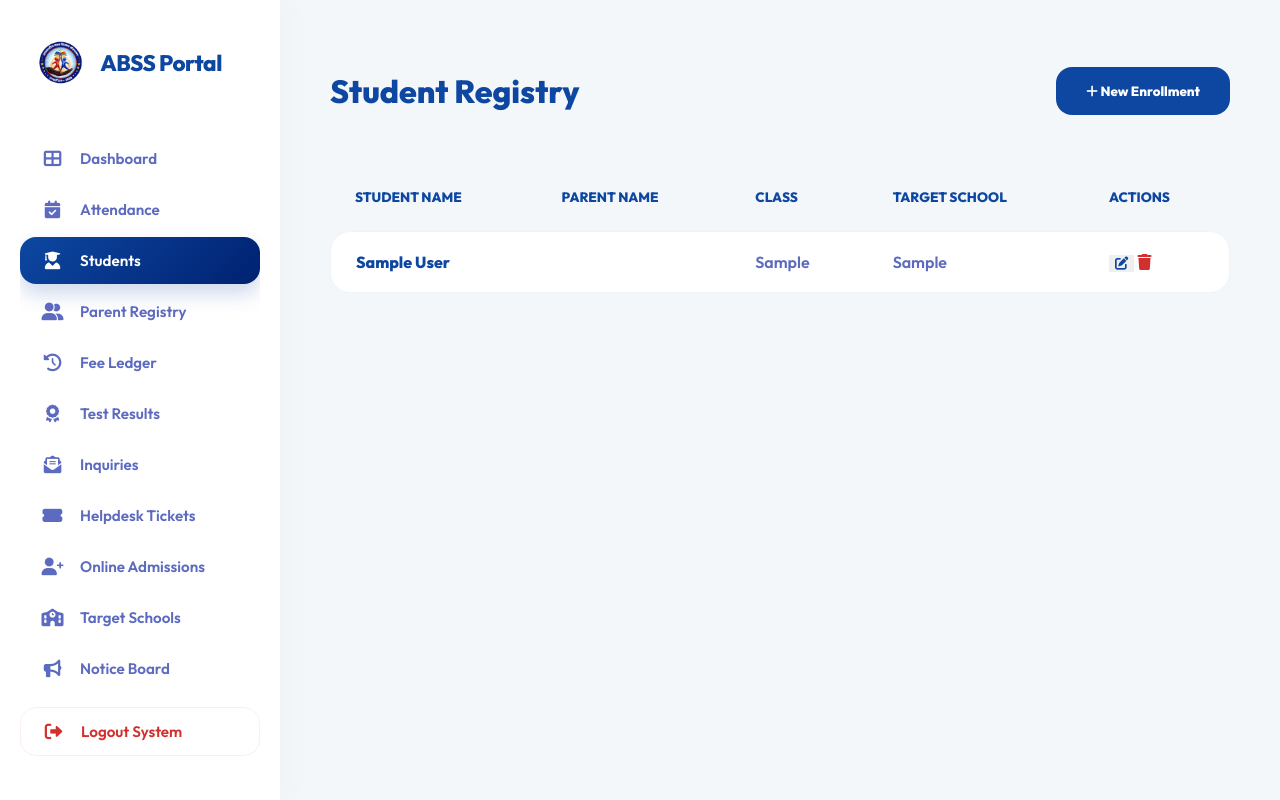
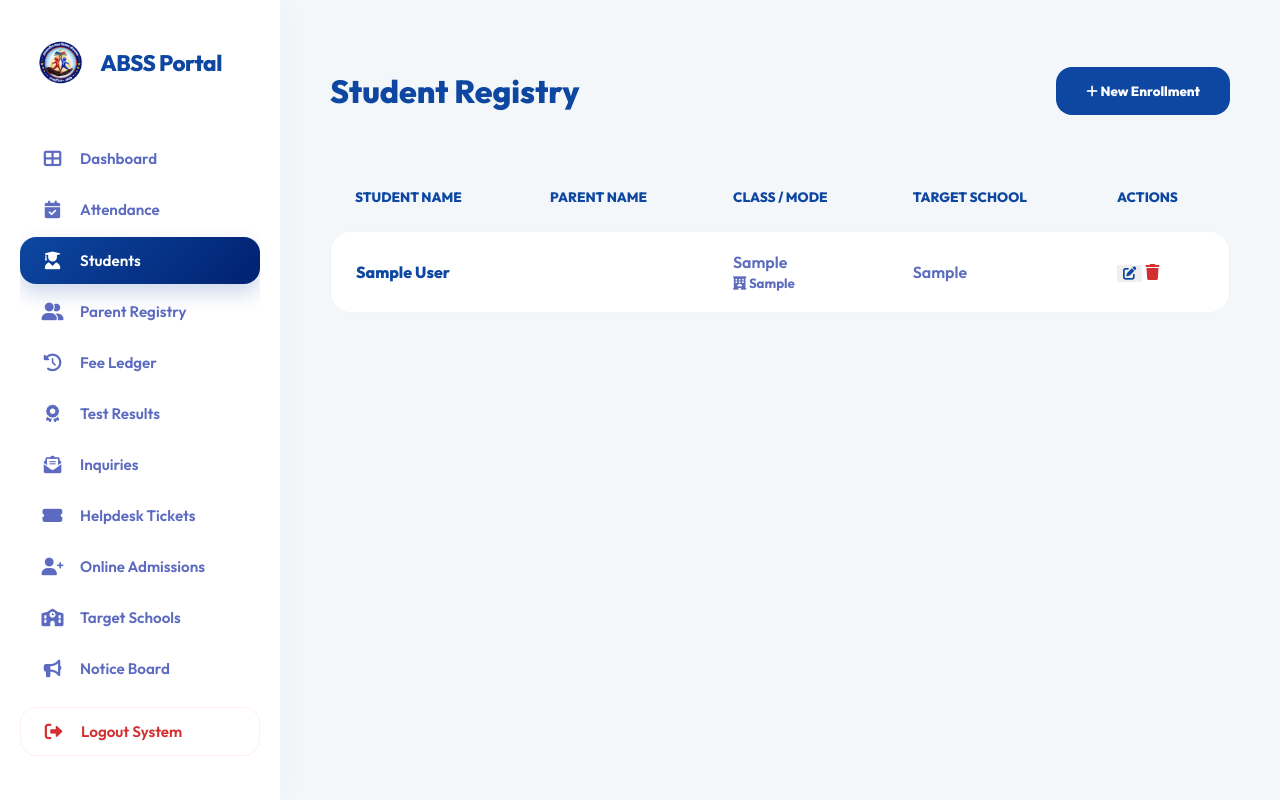
Before and after one commit to sonusagarcse/abss, a PHP site: page /abss/admin/students.php in a window 1280 px wide. Run offline with PHP 8.4, Linux system fonts and the light colour scheme; the visitor is signed in with stand-in values (Sample User, id 1); tables that the repository leaves empty or names only in its code hold one stand-in row (values such as "Sample post"); data that the repository does not hold is empty.

Commit message:
Implement child scholar mode and fee matrix integrations

```diff
--- a/admin/students.php
+++ b/admin/students.php
@@ -8,17 +8,18 @@ if ($_SERVER["REQUEST_METHOD"] == "POST" && isset($_POST['save_student'])) {
     $phone = $_POST['phone'];
     $target_school = $_POST['target_school'];
     $class_admitted = $_POST['class_admitted'];
+    $scholar_mode = $_POST['scholar_mode'];
     $admission_date = $_POST['admission_date'];
     $id = isset($_POST['id']) ? (int)$_POST['id'] : 0;
     $parent_id = isset($_POST['parent_id']) && $_POST['parent_id'] !== '' ? (int)$_POST['parent_id'] : null;
 
     if ($id > 0) {
-        $stmt = $conn->prepare("UPDATE students SET name=?, parent_name=?, phone=?, target_school=?, class_admitted=?, admission_date=?, parent_id=? WHERE id=?");
-        $stmt->bind_param("ssssssii", $name, $parent_name, $phone, $target_school, $class_admitted, $admission_date, $parent_id, $id);
+        $stmt = $conn->prepare("UPDATE students SET name=?, parent_name=?, phone=?, target_school=?, class_admitted=?, scholar_mode=?, admission_date=?, parent_id=? WHERE id=?");
+        $stmt->bind_param("sssssssii", $name, $parent_name, $phone, $target_school, $class_admitted, $scholar_mode, $admission_date, $parent_id, $id);
         $stmt->execute();
     } else {
-        $stmt = $conn->prepare("INSERT INTO students (name, parent_name, phone, target_school, class_admitted, admission_date, parent_id) VALUES (?, ?, ?, ?, ?, ?, ?)");
-        $stmt->bind_param("ssssssi", $name, $parent_name, $phone, $target_school, $class_admitted, $admission_date, $parent_id);
+        $stmt = $conn->prepare("INSERT INTO students (name, parent_name, phone, target_school, class_admitted, scholar_mode, admission_date, parent_id) VALUES (?, ?, ?, ?, ?, ?, ?, ?)");
+        $stmt->bind_param("sssssssi", $name, $parent_name, $phone, $target_school, $class_admitted, $scholar_mode, $admission_date, $parent_id);
         $stmt->execute();
     }
     header("Location: students.php");
@@ -82,7 +83,7 @@ while($p = $parents_list->fetch_assoc()) {
                     <tr>
                         <th>Student Name</th>
                         <th>Parent Name</th>
-                        <th>Class</th>
+                        <th>Class / Mode</th>
                         <th>Target School</th>
                         <th>Actions</th>
                     </tr>
@@ -97,7 +98,10 @@ while($p = $parents_list->fetch_assoc()) {
                                 <br><small style="color:var(--portal-blue); font-weight:700;"><i class="fas fa-link"></i> <?php echo htmlspecialchars($row['parent_email']); ?></small>
                             <?php endif; ?>
                         </td>
-                        <td><?php echo htmlspecialchars($row['class_admitted']); ?></td>
+                        <td>
+                            <?php echo htmlspecialchars($row['class_admitted']); ?>
+                            <br><small style="color:#5c6bc0; font-weight:700;"><i class="fas fa-hotel"></i> <?php echo htmlspecialchars($row['scholar_mode'] ? $row['scholar_mode'] : 'Day Scholar'); ?></small>
+                        </td>
                         <td><?php echo htmlspecialchars($row['target_school']); ?></td>
                         <td>
                             <button class="btn btn-sm btn-outline-primary" style="border:none; color:var(--portal-blue);" onclick='editStudent(<?php echo json_encode($row); ?>)'>
@@ -157,9 +161,16 @@ while($p = $parents_list->fetch_assoc()) {
                             </select>
                         </div>
                         <div class="portal-input-group">
-                            <label>Admission Date</label>
-                            <input type="date" name="admission_date" id="admission_date" value="<?php echo date('Y-m-d'); ?>">
+                            <label>Scholar Mode</label>
+                            <select name="scholar_mode" id="scholar_mode">
+                                <option value="Day Scholar">Day Scholar</option>
+                                <option value="Hostler">Hostler</option>
+                            </select>
                         </div>
+                    </div>
+                    <div class="portal-input-group">
+                        <label>Admission Date</label>
+                        <input type="date" name="admission_date" id="admission_date" value="<?php echo date('Y-m-d'); ?>">
                     </div>
                     <div class="portal-btn-row">
                         <button type="submit" name="save_student" class="btn-portal w-100" style="padding:18px;">Confirm Registration</button>
@@ -187,6 +198,7 @@ while($p = $parents_list->fetch_assoc()) {
             document.getElementById('phone').value = data.phone;
             document.getElementById('target_school').value = data.target_school;
             document.getElementById('class_admitted').value = data.class_admitted;
+            document.getElementById('scholar_mode').value = data.scholar_mode || 'Day Scholar';
             document.getElementById('admission_date').value = data.admission_date;
             document.getElementById('parent_id').value = data.parent_id || '';
         }
--- a/config/db.php
+++ b/config/db.php
@@ -126,6 +126,12 @@ function runAutoMigrator($conn) {
             ) ENGINE=InnoDB DEFAULT CHARSET=utf8mb4;");
         }
 
+        // 3. Check and upgrade Scholar Mode column
+        $checkScholar = $conn->query("SHOW COLUMNS FROM students LIKE 'scholar_mode'");
+        if ($checkScholar && $checkScholar->num_rows == 0) {
+            $conn->query("ALTER TABLE students ADD COLUMN scholar_mode ENUM('Day Scholar', 'Hostler') DEFAULT 'Day Scholar' AFTER class_admitted");
+        }
+
         // Restore MySQLi reporting mode
         $driver->report_mode = $prev_report;
 
--- a/parent/dashboard.php
+++ b/parent/dashboard.php
@@ -140,7 +140,8 @@ if ($notices_res) {
                         <div class="child-details">
                             <h4><?php echo htmlspecialchars($c['name']); ?></h4>
                             <span>Class: <?php echo htmlspecialchars($c['class_admitted']); ?></span><br>
-                            <span>Target: <?php echo htmlspecialchars($c['target_school'] ? $c['target_school'] : 'Netarhat Preparation'); ?></span>
+                            <span>Target: <?php echo htmlspecialchars($c['target_school'] ? $c['target_school'] : 'Netarhat Preparation'); ?></span><br>
+                            <span class="children-tag" style="background:#eef2ff; color:var(--portal-indigo); padding:3px 8px; border-radius:6px; font-size:0.75rem; font-weight:800; display:inline-block; margin-top:5px;"><i class="fas fa-hotel"></i> <?php echo htmlspecialchars($c['scholar_mode'] ?? 'Day Scholar'); ?></span>
                         </div>
                     </div>
                 <?php endforeach; ?>
```
Also changed, not shown: parent/fees.php (+1 -6 lines).
